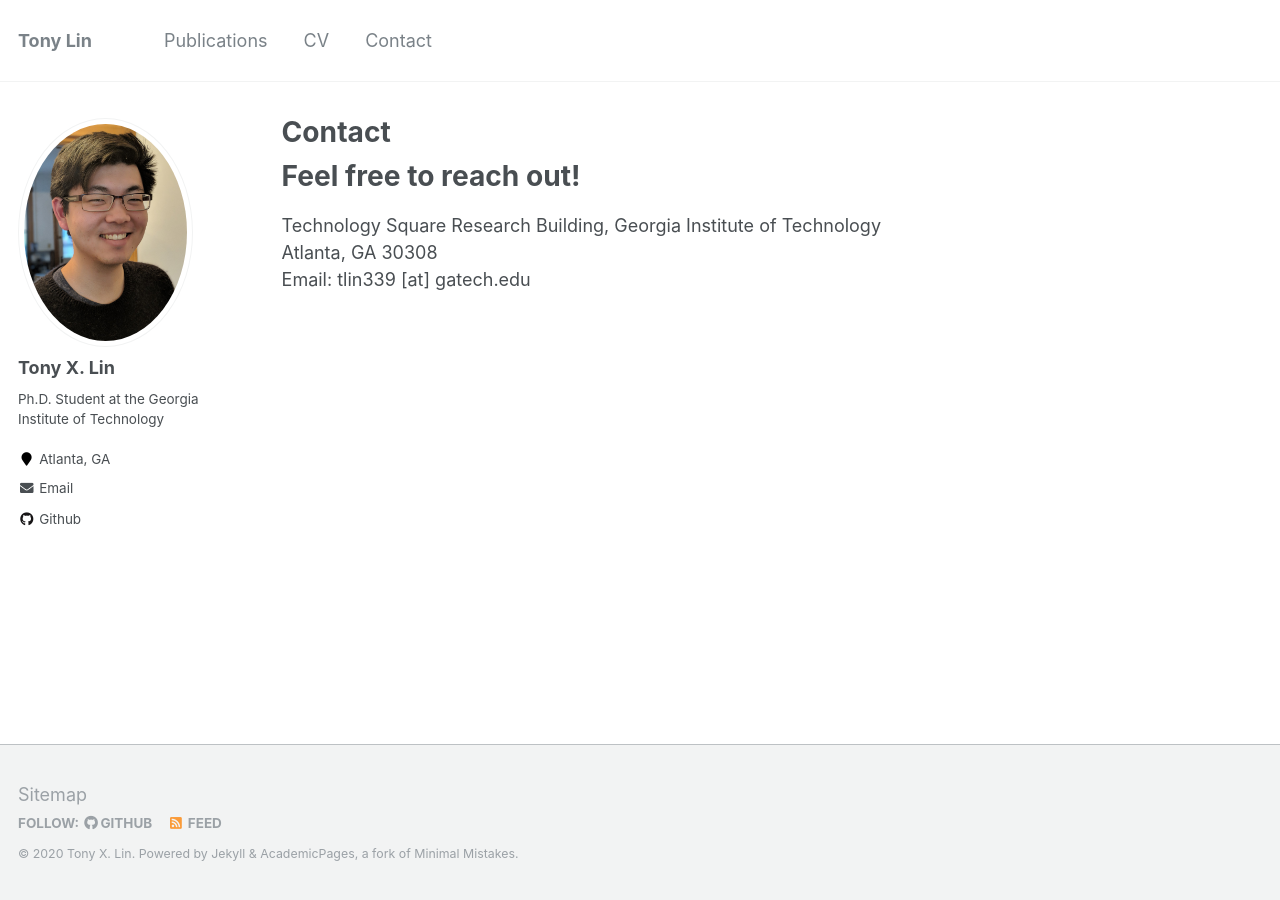
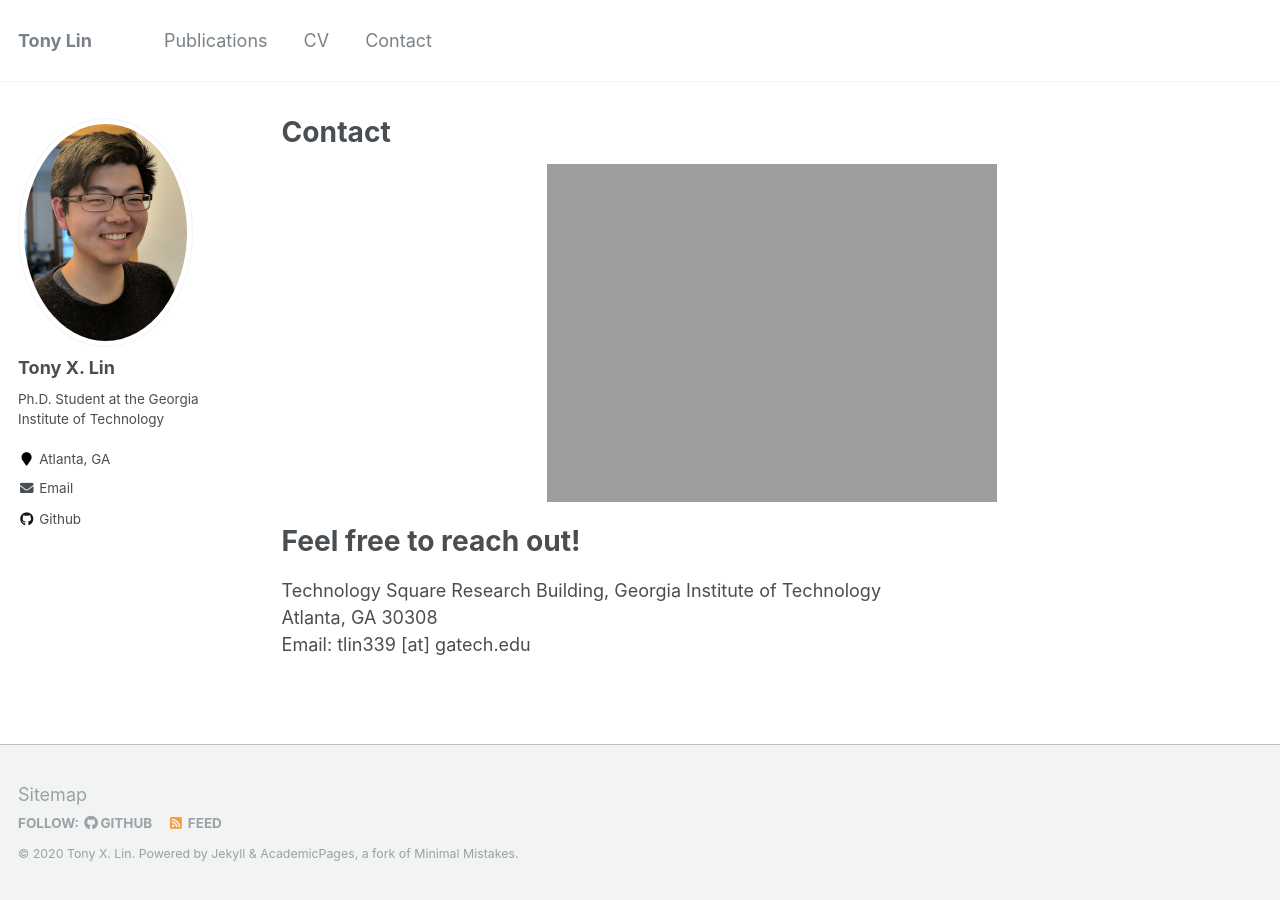
Before and after one commit to tony-x-lin/tony-x-lin.github.io, a Jekyll site: the page built from _pages/contact.md, in a window 1280 px wide. Built offline with Jekyll 4.4.1, drawn with Linux system fonts in a browser that asks for light colours.

Commit message:
Update contact.md

```diff
--- a/_pages/contact.md
+++ b/_pages/contact.md
@@ -5,6 +5,10 @@ permalink: /contact/
 author_profile: true
 ---
 
+<p align="center">
+  <img src="https://tony-x-lin.github.io/files/atlanta.jpg?raw=true" alt="Photo" style="width: 450px;"/>
+</p>
+
 # Feel free to reach out!
 Technology Square Research Building, Georgia Institute of Technology<br>
 Atlanta, GA 30308<br>
```
